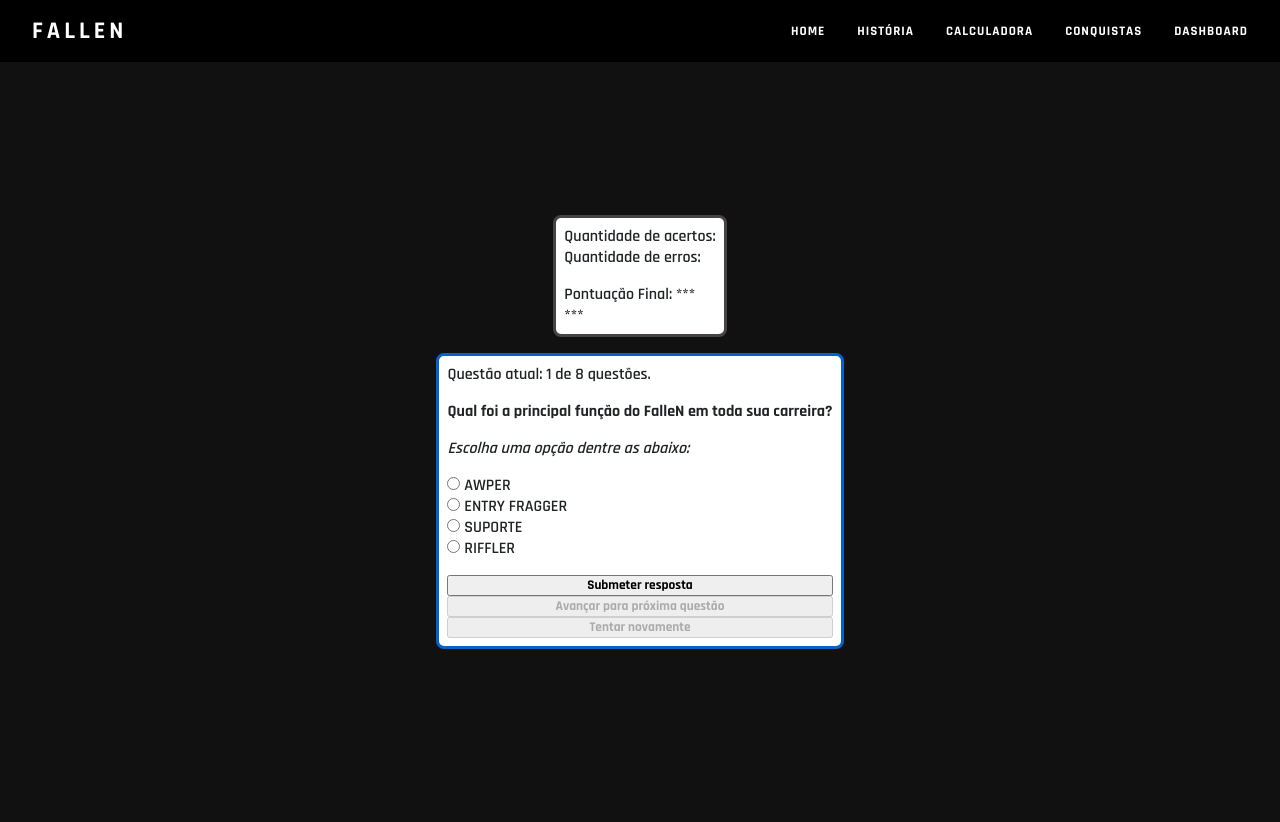
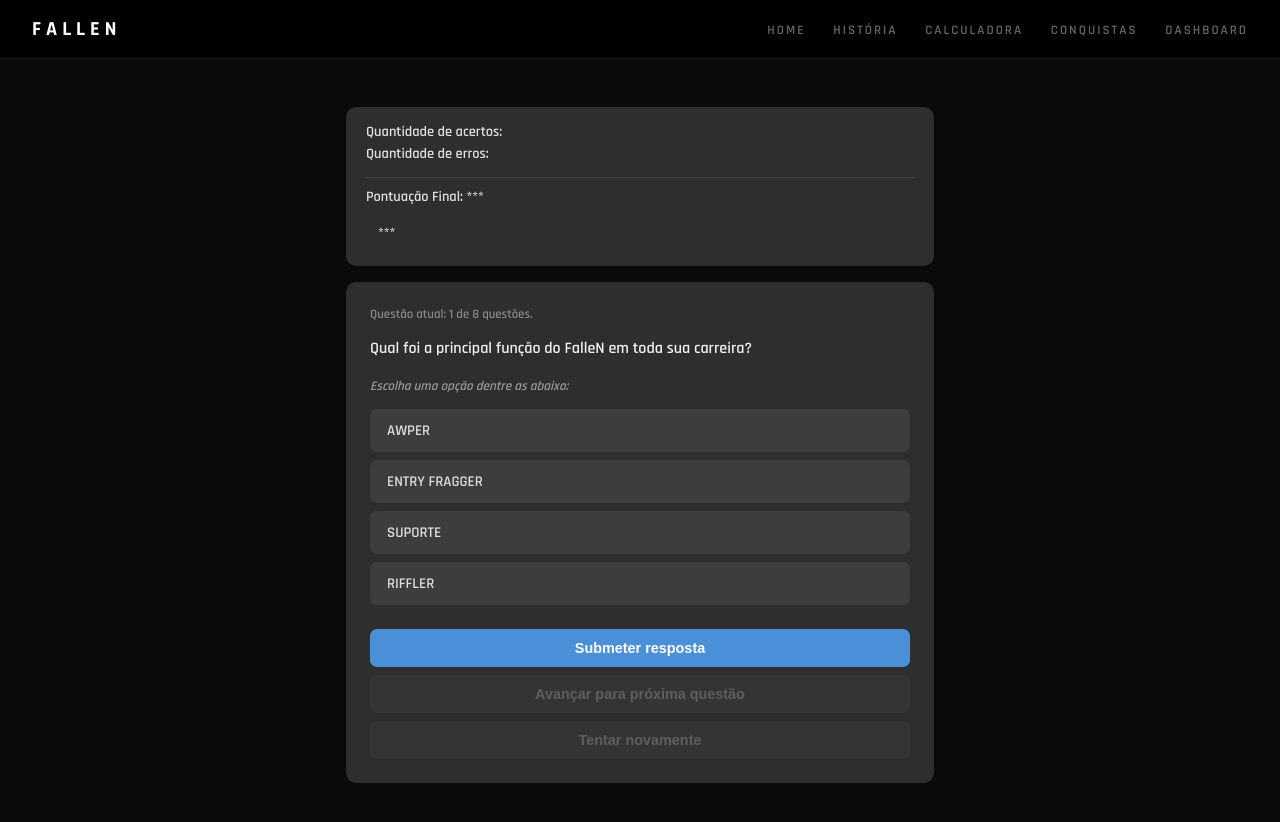
Before and after one commit to gmourafr/Projeto-individual, a website: page public/quiz.html in a window 1280 px wide. Both pictures are taken after a click on the button "INICIAR QUIZ". Drawn offline with Linux system fonts and the light colour scheme.

Commit message:
mudancas no html e css

```diff
--- /dev/null
+++ b/public/css/quiz.css
@@ -0,0 +1,237 @@
+* {
+    box-sizing: border-box;
+}
+
+#pontuacaoEJogo {
+    max-width: 620px;
+    margin: 48px auto;
+    padding: 0 16px;
+    display: flex;
+    flex-direction: column;
+    align-items: center;
+}
+
+#btnIniciarQuiz {
+    display: block;
+    padding: 13px 40px;
+    background-color: #ffffff;
+    color: #000000;
+    border: none;
+    border-radius: 8px;
+    font-family: 'Poppins', sans-serif;
+    font-size: 1rem;
+    font-weight: 600;
+    cursor: pointer;
+    letter-spacing: 0.5px;
+    margin-bottom: 20px;
+    transition: opacity 0.2s;
+}
+
+#btnIniciarQuiz:hover {
+    opacity: 0.85;
+}
+
+#pontuacao {
+    width: 100%;
+    background-color: #2e2e2e;
+    border-radius: 10px;
+    padding: 16px 20px;
+    margin-bottom: 16px;
+    font-size: 0.9rem;
+    display: none;
+    flex-direction: column;
+    gap: 4px;
+    color: #e0e0e0;
+}
+
+#pontuacaoDuranteJogo {
+    display: flex;
+    flex-direction: column;
+    gap: 4px;
+}
+
+#pontuacaoFinalJogo {
+    display: flex;
+    flex-direction: column;
+    gap: 6px;
+    margin-top: 10px;
+    padding-top: 10px;
+    border-top: 1px solid #444;
+}
+
+#spanCertas {
+    color: #6fcf6f;
+    font-weight: 600;
+}
+
+#spanErradas {
+    color: #e06060;
+    font-weight: 600;
+}
+
+#spanPontuacaoFinal {
+    font-weight: 600;
+}
+
+#msgFinal {
+    font-weight: 600;
+    padding: 8px 12px;
+    border-radius: 6px;
+    display: inline-block;
+    margin-top: 4px;
+}
+
+#btnDashboard {
+    display: none;
+    margin-top: 10px;
+    padding: 10px 16px;
+    background-color: #ffffff;
+    color: #000000;
+    border: none;
+    border-radius: 7px;
+    font-family: 'Poppins', sans-serif;
+    font-size: 0.9rem;
+    font-weight: 600;
+    cursor: pointer;
+    text-decoration: none;
+    text-align: center;
+    transition: opacity 0.2s;
+}
+
+#btnDashboard:hover {
+    opacity: 0.85;
+}
+
+#jogo {
+    width: 100%;
+    background-color: #2e2e2e;
+    border-radius: 10px;
+    padding: 24px;
+    display: none;
+    flex-direction: column;
+    color: #e0e0e0;
+}
+
+#infoQuestao {
+    font-size: 0.8rem;
+    color: #888;
+    margin-bottom: 14px;
+}
+
+#spanQuestaoExibida {
+    font-weight: 600;
+    font-size: 1rem;
+    display: block;
+    margin-bottom: 16px;
+    line-height: 1.6;
+    color: #f0f0f0;
+}
+
+#infoAlternativas {
+    font-size: 0.82rem;
+    color: #999;
+    margin-bottom: 10px;
+}
+
+#opcoes {
+    display: flex;
+    flex-direction: column;
+}
+
+#opcoes span {
+    display: block;
+}
+
+.radio {
+    display: none;
+}
+
+.option {
+    display: block;
+    background-color: #3d3d3d;
+    border-radius: 7px;
+    padding: 11px 16px;
+    margin: 4px 0;
+    cursor: pointer;
+    transition: background 0.18s;
+    font-size: 0.93rem;
+    color: #ddd;
+    border: 1px solid transparent;
+}
+
+.option:hover {
+    background-color: #4a4a4a;
+    border-color: #555;
+}
+
+.radio:checked + .option {
+    background-color: #1e4a72;
+    border-color: #ffffff;
+    color: #fff;
+}
+
+.text-success-with-bg {
+    background-color: #1e5c1e !important;
+    border-color: #4a9e4a !important;
+    color: #a3e6a3 !important;
+}
+
+.text-danger-with-bg {
+    background-color: #5c1e1e !important;
+    border-color: #9e4a4a !important;
+    color: #e6a3a3 !important;
+}
+
+.text-warning-with-bg {
+    background-color: #4a3800 !important;
+    color: #f0c060 !important;
+    padding: 8px 12px;
+    border-radius: 6px;
+}
+
+.text-new-gray {
+    pointer-events: none;
+    opacity: 0.5;
+}
+
+#botoes {
+    margin-top: 20px;
+    display: flex;
+    flex-direction: column;
+    gap: 8px;
+}
+
+#botoes button {
+    padding: 11px 16px;
+    border: none;
+    border-radius: 7px;
+    font-family: 'Poppins', sans-serif;
+    font-size: 0.9rem;
+    font-weight: 600;
+    cursor: pointer;
+    width: 100%;
+}
+
+#btnSubmeter {
+    background-color: #4a90d9;
+    color: #fff;
+}
+
+#btnProx {
+    background-color: #444;
+    color: #ccc;
+}
+
+#btnTentarNovamente {
+    background-color: #444;
+    color: #ccc;
+}
+
+#botoes button:hover:not(:disabled) {
+    opacity: 0.82;
+}
+
+#botoes button:disabled {
+    opacity: 0.3;
+    cursor: not-allowed;
+}
--- a/public/quiz.html
+++ b/public/quiz.html
@@ -4,13 +4,14 @@
     <meta charset="UTF-8">
     <meta name="viewport" content="width=device-width, initial-scale=1.0">
     <title>Quiz - FALLEN</title>
-    <link rel="stylesheet" href="./css/stylequiz.css" />
-    <link href="https://fonts.googleapis.com/css2?family=Rajdhani:wght@600;700&display=swap" rel="stylesheet">
+    <link rel="stylesheet" href="./css/quiz.css" />
+    <link rel="stylesheet" href="./css/style.css" />
     <link rel="icon" type="image/png" href="./assets/imgs/badfallen.png">
 </head>
-<body>
+<body onload="onloadEsconder()">
+
     <header>
-        <div class="logo">FALLEN </div>
+        <div class="logo">FALLEN</div>
         <nav>
             <a href="index.html">HOME</a>
             <a href="historia.html">HISTÓRIA</a>
@@ -20,39 +21,35 @@
         </nav>
     </header>
 
-<body onload="onloadEsconder()">
     <div id="pontuacaoEJogo">
         <button id="btnIniciarQuiz" onclick="iniciarQuiz()">INICIAR QUIZ</button>
 
-        <div id="pontuacao" class="flex-colunar width-fit-content border-primary">
-            <div id="pontuacaoDuranteJogo" class="flex-colunar padding-8">
-                <span class="width-fit-content">Quantidade de acertos: <span id="spanCertas"></span></span>
-                <span class="width-fit-content">Quantidade de erros: <span id="spanErradas"></span></span>
+        <div id="pontuacao">
+            <div id="pontuacaoDuranteJogo">
+                <span>Quantidade de acertos: <span id="spanCertas"></span></span>
+                <span>Quantidade de erros: <span id="spanErradas"></span></span>
             </div>
-            <div id="pontuacaoFinalJogo" class="flex-colunar padding-8">
-                <span id="pontuacaoFinal" class="width-fit-content">Pontuação Final:
-                    <span id="spanPontuacaoFinal">***</span>
-                </span>
-                <span id="msgFinal" class="width-fit-content">***</span>
+            <div id="pontuacaoFinalJogo">
+                <span id="pontuacaoFinal">Pontuação Final: <span id="spanPontuacaoFinal">***</span></span>
+                <span id="msgFinal">***</span>
+                <a href="dashboard.html" id="btnDashboard">Conferir resultados na Dashboard</a>
             </div>
         </div>
 
-        <div id="jogo" class="width-fit-content flex-colunar border-secondary">
-
-            <div id="infoQuestao" class="padding-8">
-                <span>Questão atual: <span id="spanNumeroDaQuestaoAtual"></span> de <span id="qtdQuestoes"></span>
-                    questões.</span>
+        <div id="jogo">
+            <div id="infoQuestao">
+                <span>Questão atual: <span id="spanNumeroDaQuestaoAtual"></span> de <span id="qtdQuestoes"></span> questões.</span>
             </div>
 
-            <div id="perguntaDaQuestaoAtual" class="padding-8">
-                <span id="spanQuestaoExibida" class="text-bold"></span>
+            <div id="perguntaDaQuestaoAtual">
+                <span id="spanQuestaoExibida"></span>
             </div>
 
-            <div id="infoAlternativas" class="padding-8">
+            <div id="infoAlternativas">
                 <span><em>Escolha uma opção dentre as abaixo:</em></span>
             </div>
 
-            <div id="opcoes" class="flex-colunar padding-8">
+            <div id="opcoes">
                 <span>
                     <input type="radio" id="primeiraOpcao" name="option" class="radio" value="alternativaA" />
                     <label for="primeiraOpcao" class="option" id="labelOpcaoUm"></label>
@@ -71,128 +68,56 @@
                 </span>
             </div>
 
-            <div id="botoes" class="flex-colunar padding-8">
+            <div id="botoes">
                 <button onclick="submeter()" id="btnSubmeter">Submeter resposta</button>
                 <button onclick="avancar()" id="btnProx" disabled>Avançar para próxima questão</button>
                 <button onclick="tentarNovamente()" id="btnTentarNovamente" disabled>Tentar novamente</button>
             </div>
-
         </div>
     </div>
-</body>
 
-</html>
     <script>
+        const listaDeQuestoes = [
+            { id:1, pergunta:"Qual foi a principal função do FalleN em toda sua carreira?", alternativaA:"AWPER", alternativaB:"ENTRY FRAGGER", alternativaC:"SUPORTE", alternativaD:"RIFFLER", alternativaCorreta:"alternativaA" },
+            { id:2, pergunta:"Quantos Majors o FalleN ganhou?", alternativaA:"1 Major", alternativaB:"5 Majors", alternativaC:"3 Majors", alternativaD:"2 Majors", alternativaCorreta:"alternativaD" },
+            { id:3, pergunta:"Em qual time FalleN mais ganhou campeonatos?", alternativaA:"MIBR", alternativaB:"Luminosity Gaming", alternativaC:"FURIA", alternativaD:"SK Gaming", alternativaCorreta:"alternativaDadd" },
+            { id:4, pergunta:"Qual o nome real do FalleN?", alternativaA:"Gabriel Silva", alternativaB:"Fernando Tenório", alternativaC:"Marcelo Toledo", alternativaD:"Gabriel Toledo", alternativaCorreta:"alternativaD" },
+            { id:5, pergunta:"Em qual país o FalleN nasceu?", alternativaA:"Argentina", alternativaB:"Portugal", alternativaC:"Brasil", alternativaD:"EUA", alternativaCorreta:"alternativaC" },
+            { id:6, pergunta:"Qual apelido o FalleN recebeu por ser um grande líder e mentor?", alternativaA:"The King", alternativaB:"O Professor", alternativaC:"The Legend", alternativaD:"O Mestre AWP", alternativaCorreta:"alternativaB" },
+            { id:7, pergunta:"Em qual ano o FalleN foi campeão do Major de Colônia (ESL One Cologne)?", alternativaA:"2014", alternativaB:"2015", alternativaC:"2016", alternativaD:"2017", alternativaCorreta:"alternativaC" },
+            { id:8, pergunta:"Qual time FalleN assinou em 2023 para voltar ao cenário competitivo?", alternativaA:"NAVI", alternativaB:"Team Liquid", alternativaC:"FURIA", alternativaD:"Imperial", alternativaCorreta:"alternativaC" }
+        ];
 
-   const listaDeQuestoes = [
-    {
-        id: 1,
-        pergunta: "Qual foi a principal função do FalleN em toda sua carreira?",
-        alternativaA: "AWPER",
-        alternativaB: "ENTRY FRAGGER",
-        alternativaC: "SUPORTE",
-        alternativaD: "RIFFLER",
-        alternativaCorreta: "alternativaA"
-    },
-    {
-        id: 2,
-        pergunta: "Quantos Majors o FalleN ganhou?",
-        alternativaA: "1 Major",
-        alternativaB: "5 Majors",
-        alternativaC: "3 Majors",
-        alternativaD: "2 Majors",
-        alternativaCorreta: "alternativaD"
-    },
-    {
-        id: 3,
-        pergunta: "Em qual time FalleN mais ganhou campeonatos?",
-        alternativaA: "MIBR",
-        alternativaB: "Luminosity Gaming",
-        alternativaC: "FURIA",
-        alternativaD: "SK Gaming",
-        alternativaCorreta: "alternativaB"
-    },
-    {
-        id: 4,
-        pergunta: "Qual o nome real do FalleN?",
-        alternativaA: "Gabriel Silva",
-        alternativaB: "Fernando Tenório",
-        alternativaC: "Marcelo Toledo",
-        alternativaD: "Gabriel Toledo",
-        alternativaCorreta: "alternativaD"
-    },
-    {
-        id: 5,
-        pergunta: "Em qual país o FalleN nasceu?",
-        alternativaA: "Argentina",
-        alternativaB: "Portugal",
-        alternativaC: "Brasil",
-        alternativaD: "EUA",
-        alternativaCorreta: "alternativaC"
-    },
-    {
-        id: 6,
-        pergunta: "Qual apelido o FalleN recebeu por ser um grande líder e mentor?",
-        alternativaA: "The King",
-        alternativaB: "O Professor",
-        alternativaC: "The Legend",
-        alternativaD: "O Mestre AWP",
-        alternativaCorreta: "alternativaB"
-    },
-    {
-        id: 7,
-        pergunta: "Em qual ano o FalleN foi campeão do Major de Colônia (ESL One Cologne)?",
-        alternativaA: "2014",
-        alternativaB: "2015",
-        alternativaC: "2016",
-        alternativaD: "2017",
-        alternativaCorreta: "alternativaC"
-    },
-    {
-        id: 8,
-        pergunta: "Qual time FalleN assinou em 2023 para voltar ao cenário competitivo?",
-        alternativaA: "NAVI",
-        alternativaB: "Team Liquid",
-        alternativaC: "FURIA",
-        alternativaD: "Imperial",
-        alternativaCorreta: "alternativaC"
-    }
-]
-
-    // variáveis globais
-    let numeroDaQuestaoAtual = 0
-    let pontuacaoFinal = 0
-    let tentativaIncorreta = 0
-    let certas = 0
-    let erradas = 0
-    let quantidadeDeQuestoes = listaDeQuestoes.length
-
-    // guarda respostas para salvar no banco
-    let respostasParaSalvar = []
+        let numeroDaQuestaoAtual = 0;
+        let pontuacaoFinal = 0;
+        let tentativaIncorreta = 0;
+        let certas = 0;
+        let erradas = 0;
+        let quantidadeDeQuestoes = listaDeQuestoes.length;
+        let respostasParaSalvar = [];
 
         function onloadEsconder() {
-        document.getElementById('pontuacao').style.display = "none"
-        document.getElementById('jogo').style.display = "none"
+            document.getElementById('pontuacao').style.display = "none";
+            document.getElementById('jogo').style.display = "none";
+            document.getElementById('btnDashboard').style.display = "none";
         }
 
         function iniciarQuiz() {
-        document.getElementById('pontuacao').style.display = "flex"
-        document.getElementById('jogo').style.display = "flex"
-        document.getElementById('btnIniciarQuiz').style.display = "none"
-        document.getElementById('qtdQuestoes').innerHTML = quantidadeDeQuestoes
-
-        preencherHTMLcomQuestaoAtual(0)
-
-        btnSubmeter.disabled = false
-        btnProx.disabled = true
-        btnTentarNovamente.disabled = true
+            document.getElementById('pontuacao').style.display = "flex";
+            document.getElementById('jogo').style.display = "flex";
+            document.getElementById('btnIniciarQuiz').style.display = "none";
+            document.getElementById('qtdQuestoes').innerHTML = quantidadeDeQuestoes;
+            preencherHTMLcomQuestaoAtual(0);
+            btnSubmeter.disabled = false;
+            btnProx.disabled = true;
+            btnTentarNovamente.disabled = true;
         }
 
         function preencherHTMLcomQuestaoAtual(index) {
-        habilitarAlternativas(true)
-        const questaoAtual = listaDeQuestoes[index]
-        numeroDaQuestaoAtual = index
-        document.getElementById("spanNumeroDaQuestaoAtual").innerHTML = Number(index) + 1
+            habilitarAlternativas(true);
+            const questaoAtual = listaDeQuestoes[index];
+            numeroDaQuestaoAtual = index;
+            document.getElementById("spanNumeroDaQuestaoAtual").innerHTML = Number(index) + 1;
             document.getElementById("spanQuestaoExibida").innerHTML = questaoAtual.pergunta;
             document.getElementById("labelOpcaoUm").innerHTML = questaoAtual.alternativaA;
             document.getElementById("labelOpcaoDois").innerHTML = questaoAtual.alternativaB;
@@ -202,151 +127,123 @@
 
         function submeter() {
             const options = document.getElementsByName("option");
-
-        let hasChecked = false
+            let hasChecked = false;
             for (let i = 0; i < options.length; i++) {
                 if (options[i].checked) { hasChecked = true; break; }
             }
-
             if (!hasChecked) {
-            alert("Não há alternativas escolhidas. Escolha uma opção.")
+                alert("Não há alternativas escolhidas. Escolha uma opção.");
             } else {
-            btnSubmeter.disabled = true
-            btnProx.disabled = false
-            habilitarAlternativas(false)
-            checarResposta()
+                btnSubmeter.disabled = true;
+                btnProx.disabled = false;
+                habilitarAlternativas(false);
+                checarResposta();
             }
         }
 
         function habilitarAlternativas(trueOrFalse) {
-        let opcaoEscolhida = trueOrFalse ? false : true
-        primeiraOpcao.disabled = opcaoEscolhida
-        segundaOpcao.disabled = opcaoEscolhida
-        terceiraOpcao.disabled = opcaoEscolhida
-        quartaOpcao.disabled = opcaoEscolhida
+            let opcaoEscolhida = trueOrFalse ? false : true;
+            primeiraOpcao.disabled = opcaoEscolhida;
+            segundaOpcao.disabled = opcaoEscolhida;
+            terceiraOpcao.disabled = opcaoEscolhida;
+            quartaOpcao.disabled = opcaoEscolhida;
         }
 
         function avancar() {
-        btnProx.disabled = true
-        btnSubmeter.disabled = false
-        desmarcarRadioButtons()
-
+            btnProx.disabled = true;
+            btnSubmeter.disabled = false;
+            desmarcarRadioButtons();
             if (numeroDaQuestaoAtual < quantidadeDeQuestoes - 1) {
-            preencherHTMLcomQuestaoAtual(numeroDaQuestaoAtual)
+                preencherHTMLcomQuestaoAtual(numeroDaQuestaoAtual);
             } else if (numeroDaQuestaoAtual == quantidadeDeQuestoes - 1) {
-            alert("Atenção... a próxima é a ultima questão!")
-            preencherHTMLcomQuestaoAtual(numeroDaQuestaoAtual)
+                alert("Atenção... a próxima é a ultima questão!");
+                preencherHTMLcomQuestaoAtual(numeroDaQuestaoAtual);
             } else {
-            finalizarJogo()
+                finalizarJogo();
             }
-        limparCoresBackgroundOpcoes()
+            limparCoresBackgroundOpcoes();
         }
 
         function tentarNovamente() {
-        window.location.reload()
+            window.location.reload();
         }
 
         function checarResposta() {
-        const questaoAtual = listaDeQuestoes[numeroDaQuestaoAtual]
-        const respostaQuestaoAtual = questaoAtual.alternativaCorreta
+            const questaoAtual = listaDeQuestoes[numeroDaQuestaoAtual];
+            const respostaQuestaoAtual = questaoAtual.alternativaCorreta;
             const options = document.getElementsByName("option");
-
-        // mapa de valor da alternativa -> letra para salvar no banco
-        const mapaLetra = {
-            alternativaA: 'a',
-            alternativaB: 'b',
-            alternativaC: 'c',
-            alternativaD: 'd'
-        }
-
-        let alternativaCorreta = null
+            const mapaLetra = { alternativaA:'a', alternativaB:'b', alternativaC:'c', alternativaD:'d' };
+            let alternativaCorreta = null;
 
             options.forEach((option) => {
                 if (option.value === respostaQuestaoAtual) {
-                alternativaCorreta = option.labels[0].id
+                    alternativaCorreta = option.labels[0].id;
                 }
-        })
+            });
 
             options.forEach((option) => {
                 if (option.checked === true && option.value === respostaQuestaoAtual) {
-                document.getElementById(alternativaCorreta).classList.add("text-success-with-bg")
-                pontuacaoFinal++
-                certas++
-                document.getElementById("spanCertas").innerHTML = certas
-                numeroDaQuestaoAtual++
-
-                // salva resposta correta
-                respostasParaSalvar.push({
-                    fk_pergunta: questaoAtual.id,
-                    resposta_dada: mapaLetra[option.value],
-                    acertou: true
-                })
-
+                    document.getElementById(alternativaCorreta).classList.add("text-success-with-bg");
+                    pontuacaoFinal++;
+                    certas++;
+                    document.getElementById("spanCertas").innerHTML = certas;
+                    numeroDaQuestaoAtual++;
+                    respostasParaSalvar.push({ fk_pergunta: questaoAtual.id, resposta_dada: mapaLetra[option.value], acertou: true });
                 } else if (option.checked && option.value !== respostaQuestaoAtual) {
-                const wrongLabelId = option.labels[0].id
-                document.getElementById(wrongLabelId).classList.add("text-danger-with-bg")
-                document.getElementById(alternativaCorreta).classList.add("text-success-with-bg")
-                tentativaIncorreta++
-                erradas++
-                document.getElementById("spanErradas").innerHTML = erradas
-                numeroDaQuestaoAtual++
-
-                // salva resposta errada
-                respostasParaSalvar.push({
-                    fk_pergunta: questaoAtual.id,
-                    resposta_dada: mapaLetra[option.value],
-                    acertou: false
-                })
+                    const wrongLabelId = option.labels[0].id;
+                    document.getElementById(wrongLabelId).classList.add("text-danger-with-bg");
+                    document.getElementById(alternativaCorreta).classList.add("text-success-with-bg");
+                    tentativaIncorreta++;
+                    erradas++;
+                    document.getElementById("spanErradas").innerHTML = erradas;
+                    numeroDaQuestaoAtual++;
+                    respostasParaSalvar.push({ fk_pergunta: questaoAtual.id, resposta_dada: mapaLetra[option.value], acertou: false });
                 }
-        })
+            });
         }
 
         function limparCoresBackgroundOpcoes() {
             const options = document.getElementsByName("option");
             options.forEach((option) => {
-            document.getElementById(option.labels[0].id).classList.remove("text-danger-with-bg")
-            document.getElementById(option.labels[0].id).classList.remove("text-success-with-bg")
-        })
+                document.getElementById(option.labels[0].id).classList.remove("text-danger-with-bg");
+                document.getElementById(option.labels[0].id).classList.remove("text-success-with-bg");
+            });
         }
 
         function desmarcarRadioButtons() {
             const options = document.getElementsByName("option");
-        for (let i = 0; i < options.length; i++) {
-            options[i].checked = false;
-        }
+            for (let i = 0; i < options.length; i++) { options[i].checked = false; }
         }
 
         function finalizarJogo() {
-        let textoParaMensagemFinal = null
-        let classComCoresParaMensagemFinal = null
-        const porcentagemFinalDeAcertos = pontuacaoFinal / quantidadeDeQuestoes
+            let textoParaMensagemFinal = null;
+            let classComCoresParaMensagemFinal = null;
+            const porcentagemFinalDeAcertos = pontuacaoFinal / quantidadeDeQuestoes;
 
             if (porcentagemFinalDeAcertos <= 0.3) {
-            textoParaMensagemFinal = "Você realmente conhece o Professor?..."
-            classComCoresParaMensagemFinal = "text-danger-with-bg"
+                textoParaMensagemFinal = "Você realmente conhece o Professor?...";
+                classComCoresParaMensagemFinal = "text-danger-with-bg";
             } else if (porcentagemFinalDeAcertos > 0.3 && porcentagemFinalDeAcertos < 0.9) {
-            textoParaMensagemFinal = "Melhor ler um pouco mais as páginas Conquistas e História antes de responder..."
-            classComCoresParaMensagemFinal = "text-warning-with-bg"
+                textoParaMensagemFinal = "Melhor ler um pouco mais as páginas Conquistas e História antes de responder...";
+                classComCoresParaMensagemFinal = "text-warning-with-bg";
             } else if (porcentagemFinalDeAcertos >= 0.9) {
-            textoParaMensagemFinal = "Você realmente conhece o PROFESSOR! #GOFURIA"
-            classComCoresParaMensagemFinal = "text-success-with-bg"
+                textoParaMensagemFinal = "Você realmente conhece o PROFESSOR! #GOFURIA";
+                classComCoresParaMensagemFinal = "text-success-with-bg";
             }
 
-        textoParaMensagemFinal += "<br> Você acertou " + Math.round((porcentagemFinalDeAcertos) * 100) + "% das questões."
+            textoParaMensagemFinal += "<br> Você acertou " + Math.round((porcentagemFinalDeAcertos) * 100) + "% das questões.";
 
-        document.getElementById('msgFinal').innerHTML = textoParaMensagemFinal
-        document.getElementById('msgFinal').classList.add(classComCoresParaMensagemFinal)
-        document.getElementById('spanPontuacaoFinal').innerHTML = pontuacaoFinal
-        document.getElementById('jogo').classList.add("text-new-gray")
+            document.getElementById('msgFinal').innerHTML = textoParaMensagemFinal;
+            document.getElementById('msgFinal').classList.add(classComCoresParaMensagemFinal);
+            document.getElementById('spanPontuacaoFinal').innerHTML = pontuacaoFinal;
+            document.getElementById('jogo').classList.add("text-new-gray");
+            document.getElementById('btnDashboard').style.display = "inline-block";
 
-        btnProx.disabled = true
-        btnSubmeter.disabled = true
-        btnTentarNovamente.disabled = false
-
+            btnProx.disabled = true;
+            btnSubmeter.disabled = true;
+            btnTentarNovamente.disabled = false;
 
             var usuarioId = sessionStorage.ID_USUARIO;
-
-
 
             fetch('/quiz/salvar', {
                 method: 'POST',
@@ -357,13 +254,10 @@
                     total_perguntas: quantidadeDeQuestoes,
                     respostas: respostasParaSalvar
                 })
-        }).then(function (resposta) {
-            if (resposta.ok) {
-                console.log("Tentativa salva no banco!");
-            } else {
-                console.error("Erro ao salvar tentativa.");
-            }
-        }).catch(function (erro) {
+            }).then(function(resposta) {
+                if (resposta.ok) { console.log("Tentativa salva no banco!"); }
+                else { console.error("Erro ao salvar tentativa."); }
+            }).catch(function(erro) {
                 console.error("Erro na requisição:", erro);
             });
         }
```
Also changed, not shown: public/css/index.css (+7 -21 lines), public/index.html (+3 -3 lines). Lines whose indentation alone changed are shown as unchanged.
